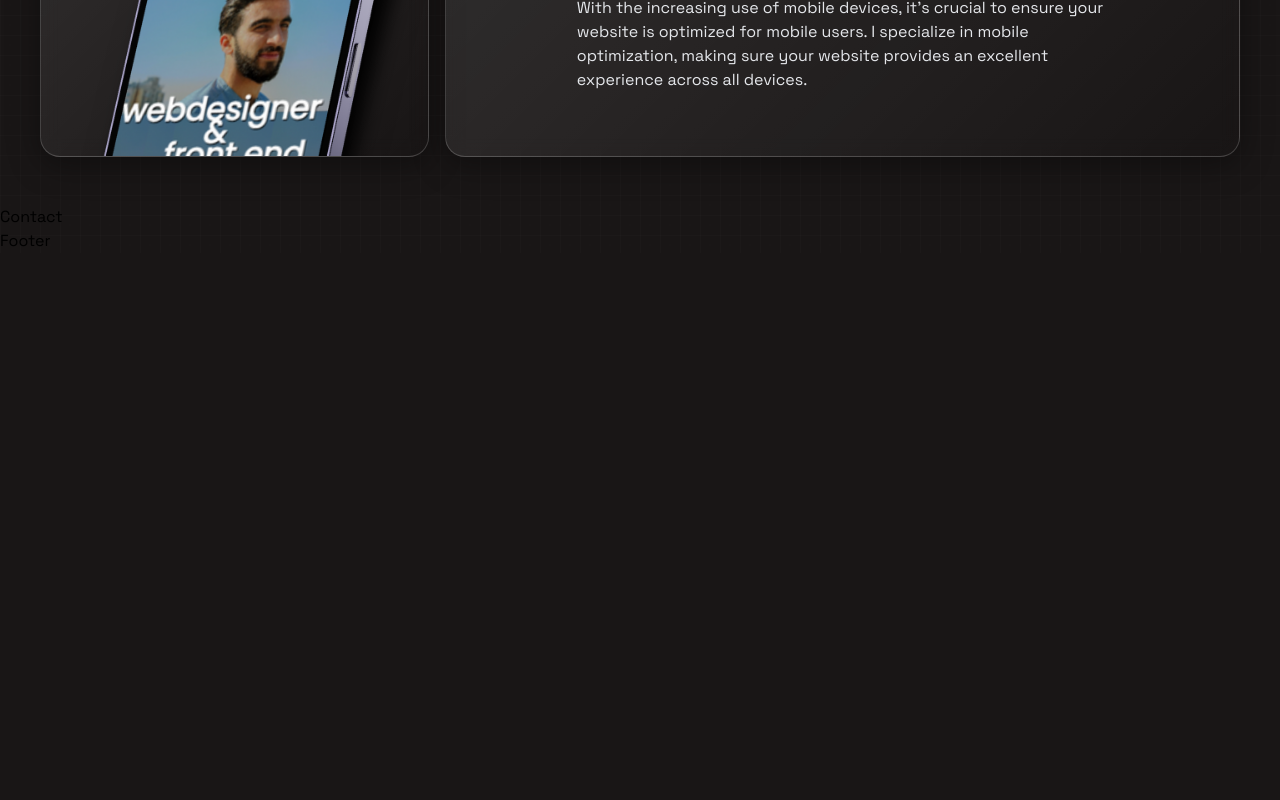
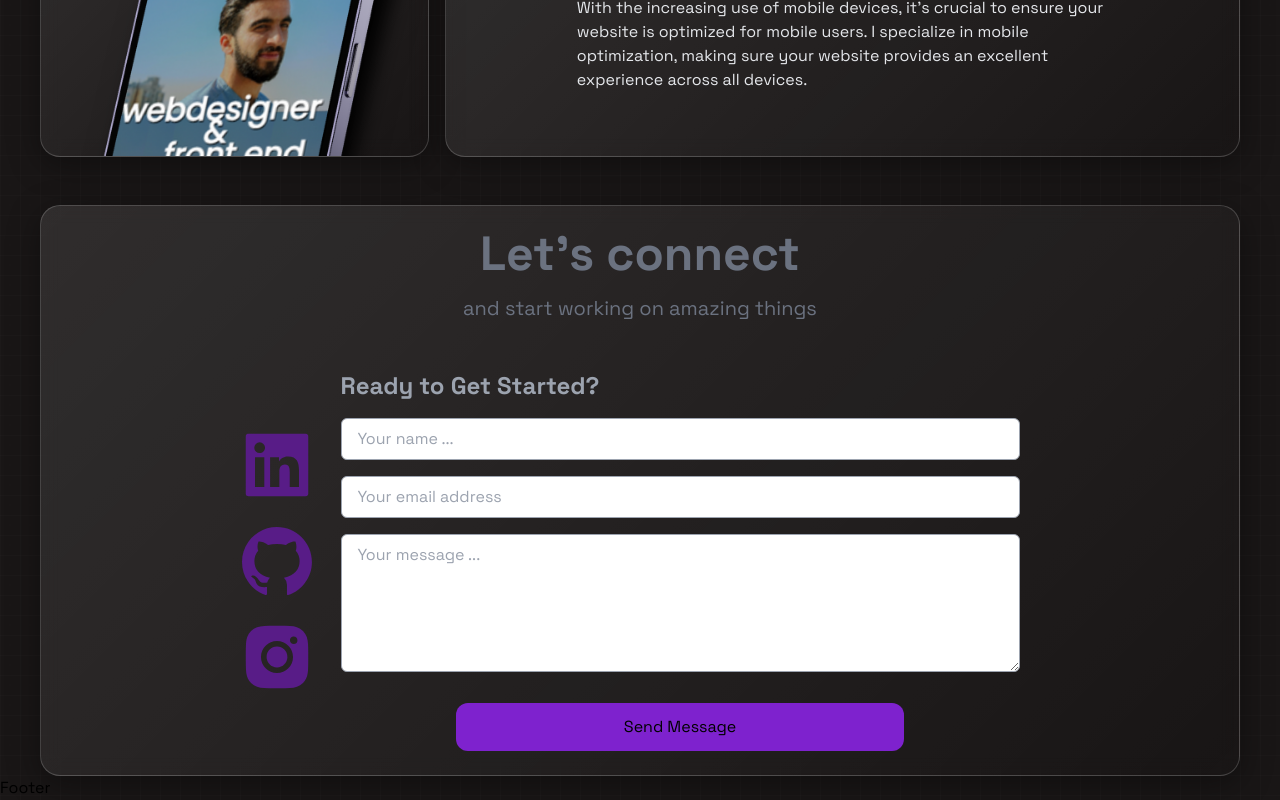
Before and after one commit to raahulvinod/portfolio, a React (Vite) app: page / in a window 1280 px wide. Shown: the part 1905-2705 px from the top of the page. Before the commit the page ends 2158 px from the top, so only its background shows below. Built offline with nearby package versions, Linux system fonts and the light colour scheme.

Commit message:
feat: create contact form

```diff
--- a/src/components/Contact.jsx
+++ b/src/components/Contact.jsx
@@ -1,5 +1,67 @@
+import { AiFillGithub, AiFillInstagram, AiFillLinkedin } from 'react-icons/ai';
+
 const Contact = () => {
-  return <div>Contact</div>;
+  return (
+    <div className="max-w-[1200px] mx-auto glass">
+      <div className="mx-auto max-w-[600px] text-center p-6">
+        <h2 className="text-gray-500 text-3xl md:text-5xl mb-4 font-bold">
+          Let's connect
+        </h2>
+        <p className="text-gray-500 text-xl">
+          and start working on amazing things
+        </p>
+      </div>
+
+      <div className="flex justify-center">
+        <div className="my-auto text-purple-900">
+          <a href="">
+            <AiFillLinkedin className="w-[80px] h-auto mb-4" />
+            <AiFillGithub className="w-[80px] h-auto mb-4" />
+            <AiFillInstagram className="w-[80px] h-auto" />
+          </a>
+        </div>
+
+        <div className="p-6 max-w-6xl">
+          <h2 className="mb-4 text-2xl font-bold text-gray-400">
+            Ready to Get Started?
+          </h2>
+          <form action="" method="POST">
+            <div className="space-y-4 mb-6">
+              <input
+                type="text"
+                id="name"
+                name="name"
+                placeholder="Your name ..."
+                className="w-full border-gray-400 py-2 px-4 border rounded-md"
+              />
+              <input
+                type="email"
+                id="email"
+                name="email"
+                placeholder="Your email address"
+                className="w-full border-gray-400 py-2 px-4 border rounded-md"
+              />
+              <textarea
+                type="textarea"
+                name="message"
+                rows="5"
+                placeholder="Your message ..."
+                className="w-full border-gray-400 py-2 px-4 border rounded-md"
+              ></textarea>
+            </div>
+            <div className="text-center">
+              <button
+                type="submit"
+                className="w-full bg-purple-700 max-w-md px-6 py-3 rounded-xl"
+              >
+                Send Message
+              </button>
+            </div>
+          </form>
+        </div>
+      </div>
+    </div>
+  );
 };
 
 export default Contact;
```
